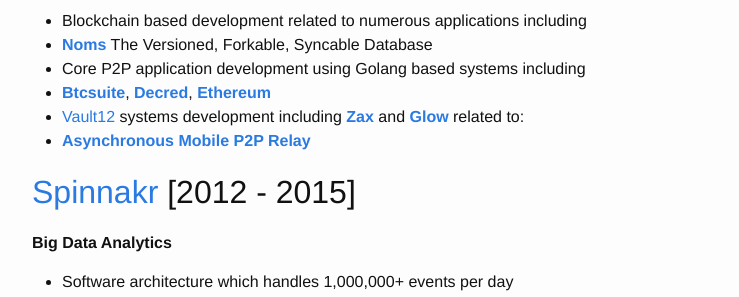
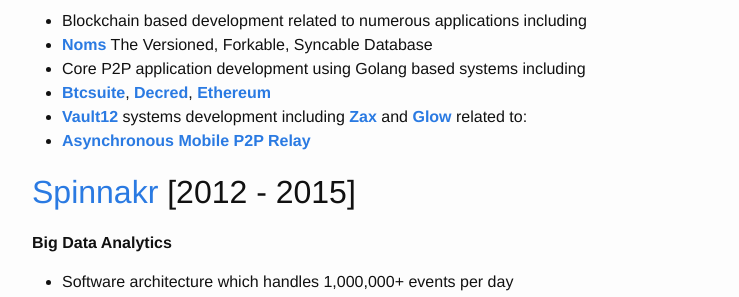
Before and after one commit to angermanmichael/link16, a Jekyll site: the page built from _posts/2017-06-16-cv.md, in a window 1280 px wide. Shown: the part 701-998 px from the top of the page, without its empty margins (238-977 px from the left). Built offline with Jekyll 4.4.1, drawn with Linux system fonts in a browser that asks for light colours.

```diff
--- a/_posts/2017-06-16-cv.md
+++ b/_posts/2017-06-16-cv.md
@@ -34,7 +34,7 @@ Frontend React Development using [Graphiql](https://github.com/graphql/graphiql)
 * **[Noms](https://github.com/attic-labs/noms)** The Versioned, Forkable, Syncable Database
 * Core P2P application development using Golang based systems including
 * **[Btcsuite](https://github.com/btcsuite)**, **[Decred](https://github.com/decred)**, **[Ethereum](https://www.ethereum.org/)**
-* [Vault12](https://github.com/vault12) systems development including **[Zax](https://github.com/vault12/zax)** and **[Glow](https://github.com/vault12/glow)** related to:
+* **[Vault12](https://github.com/vault12)** systems development including **[Zax](https://github.com/vault12/zax)** and **[Glow](https://github.com/vault12/glow)** related to:
 * **[Asynchronous Mobile P2P Relay](https://s3-us-west-1.amazonaws.com/vault12/crypto_relay.pdf)**
 
 ## [Spinnakr](http://spinnakr.com) [2012 - 2015]
```
